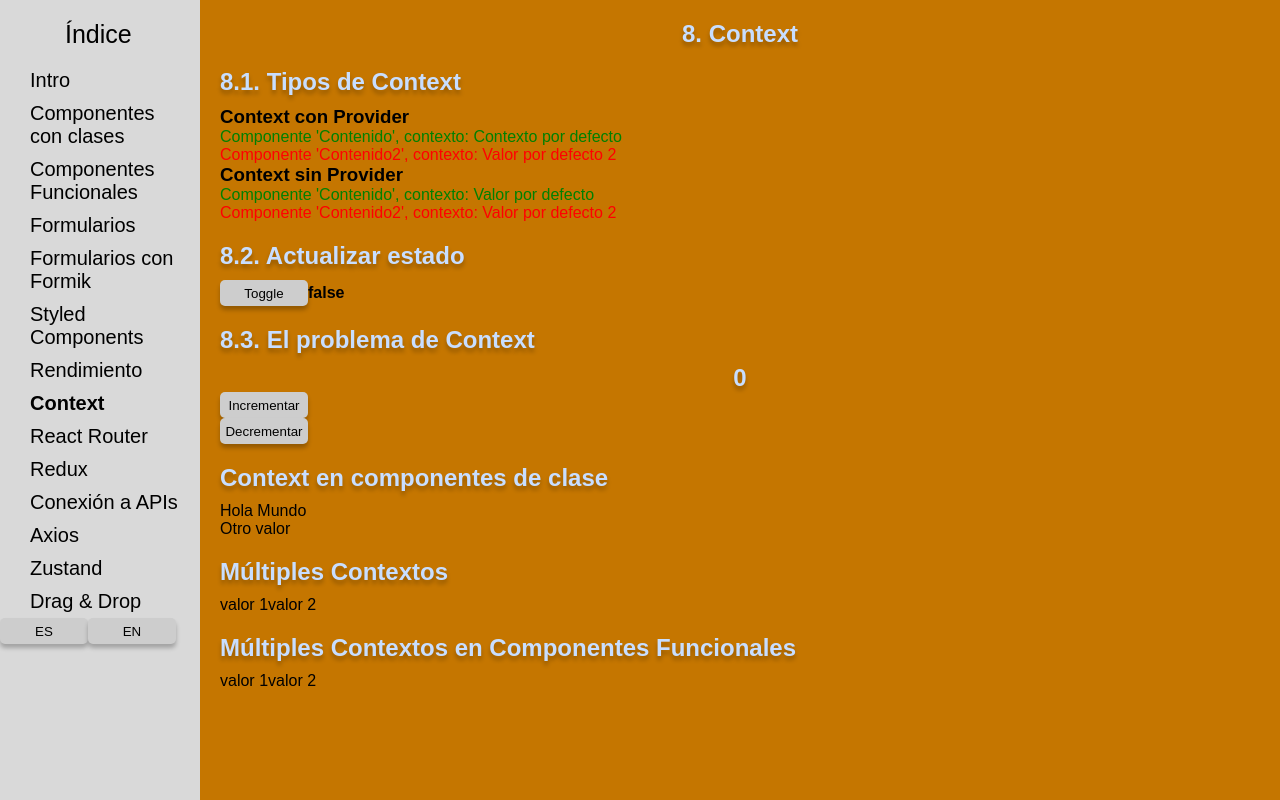
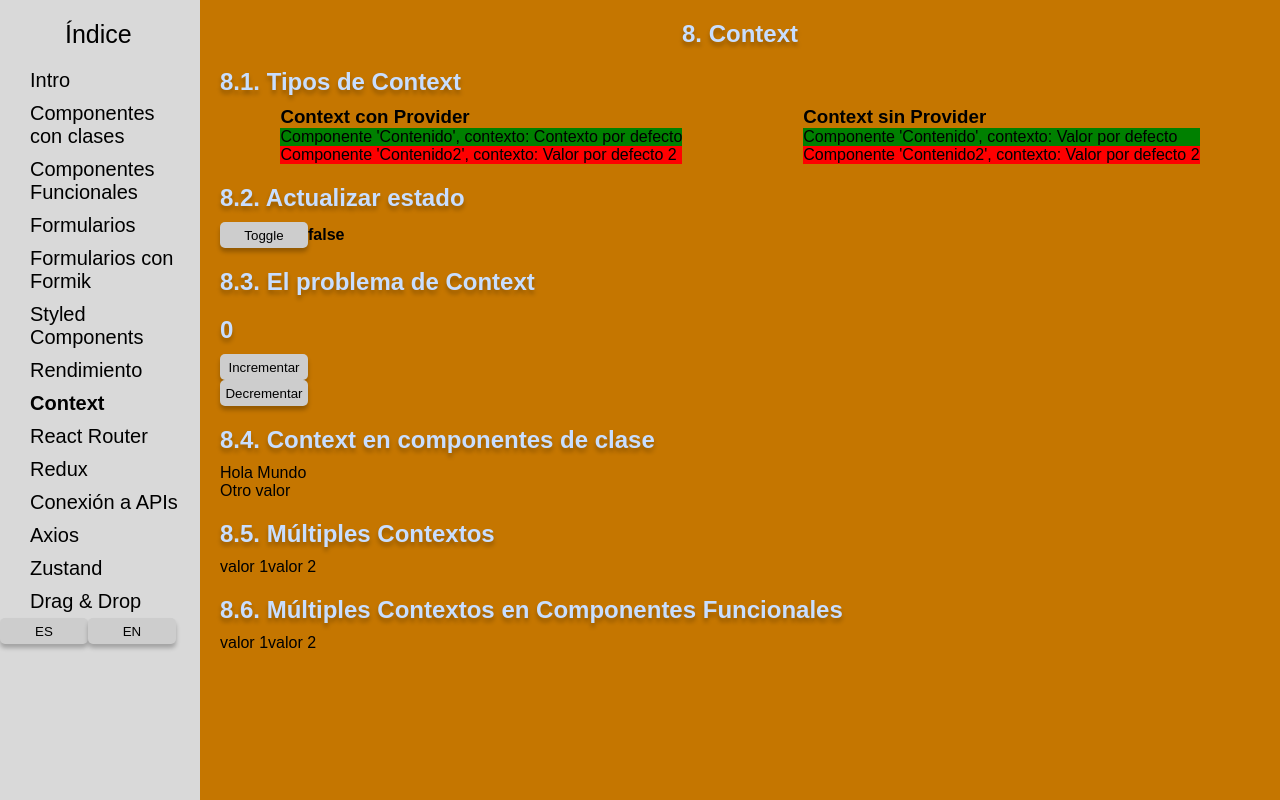
Before and after one commit to JuananA1000/AprendeReact, a React (Create React App) app: page /tema8 in a window 1280 px wide. Shown: the top 800 px of the page. Built offline with nearby package versions, Linux system fonts and the light colour scheme; no server answers.

Commit message:
Añadir traducciones

```diff
--- a/src/8_Context/1_Introduccion.js
+++ b/src/8_Context/1_Introduccion.js
@@ -1,5 +1,6 @@
 import { createContext, useContext } from 'react';
 import text from '../translations/es/global.json';
+import { H1t8 } from '../components/Headers/Headers';
 
 // Podremos pasarle a createContext cualquier tipo de valor: un string, número, objeto...
 const ContextoPorDefecto = createContext('Valor por defecto');
@@ -9,18 +10,15 @@ const Contexto2 = createContext('Valor por defecto 2');
 const ProviderPorDefecto = ({ children }) => {
   return (
     // La prop 'value' es obligatoria
-    <ContextoPorDefecto.Provider value={'Contexto por defecto'}>
-      <div></div>
-      {children}
-    </ContextoPorDefecto.Provider>
+    <ContextoPorDefecto.Provider value={'Contexto por defecto'}>{children}</ContextoPorDefecto.Provider>
   );
 };
 
 const Contenido = () => {
   const ctx = useContext(ContextoPorDefecto);
   return (
-    <div style={{ color: 'green' }}>
-      {text['context-page-content-component']} {ctx}
+    <div style={{ backgroundColor: 'green' }}>
+      {text['context-page-contexttype-content-component']} {ctx}
     </div>
   );
 };
@@ -28,8 +26,8 @@ const Contenido = () => {
 const Contenido2 = () => {
   const ctx = useContext(Contexto2);
   return (
-    <div style={{ color: 'red' }}>
-      {text['context-page-content2-component']} {ctx}
+    <div style={{ backgroundColor: 'red' }}>
+      {text['context-page-contexttype-content2-component']} {ctx}
     </div>
   );
 };
@@ -37,18 +35,24 @@ const Contenido2 = () => {
 export default function Introduccion() {
   return (
     <div>
-      <h1>{text['context-page-title']}</h1>
-      <h2>{text['context-page-context-type']}</h2>
+      <H1t8 />
+      <h2>{text['context-page-contexttype']}</h2>
 
-      <h3>{text['context-page-title-provider-value']}</h3>
+      <div style={{ display: 'flex', justifyContent: 'space-around' }}>
+        <div>
+          <h3>{text['context-page-contexttype-provider-value']}</h3>
           <ProviderPorDefecto>
             <Contenido />
             <Contenido2 />
           </ProviderPorDefecto>
+        </div>
 
-      <h3>{text['context-page-title-non-provider-value']}</h3>
+        <div>
+          <h3>{text['context-page-contexttype-non-provider-value']}</h3>
           <Contenido />
           <Contenido2 />
         </div>
+      </div>
+    </div>
   );
 }
--- a/src/8_Context/2_Actualizar_estado.js
+++ b/src/8_Context/2_Actualizar_estado.js
@@ -22,7 +22,7 @@ const Componente = () => {
 
   return (
     <div>
-      <button onClick={toggle}>{text['context-page-toggle-button']}</button>
+      <button onClick={toggle}>{text['context-page-updatestatus-toggle-button']}</button>
       <label>{valor.toString()}</label>
     </div>
   );
@@ -31,7 +31,7 @@ const Componente = () => {
 export default function ActualizarEstado() {
   return (
     <div>
-      <h2>{text['context-page-update-status']}</h2>
+      <h2>{text['context-page-updatestatus']}</h2>
 
       <Provider>
         <Componente />
--- a/src/8_Context/3_Problema_de_Context.js
+++ b/src/8_Context/3_Problema_de_Context.js
@@ -24,7 +24,7 @@ const Incrementar = () => {
 
   return (
     <div>
-      <button onClick={incrementar}>{text['context-page-increase-button']}</button>
+      <button onClick={incrementar}>{text['context-page-contextproblem-increase-button']}</button>
     </div>
   );
 };
@@ -35,7 +35,7 @@ const Decrementar = () => {
 
   return (
     <div>
-      <button onClick={decrementar}>{text['context-page-decrease-button']}</button>
+      <button onClick={decrementar}>{text['context-page-contextproblem-decrease-button']}</button>
     </div>
   );
 };
@@ -44,13 +44,13 @@ const Etiqueta = () => {
   console.log('ETIQUETA');
   const { contador } = useContext(Contexto);
 
-  return <h1>{contador}</h1>;
+  return <h2>{contador}</h2>;
 };
 
 export default function ProblemaDeContext() {
   return (
     <div>
-      <h2>{text['context-page-context-problem']}</h2>
+      <h2>{text['context-page-contextproblem']}</h2>
 
       <ContadorProvider>
         <Etiqueta />
--- a/src/8_Context/4_Context_en_componentes_de_clase.js
+++ b/src/8_Context/4_Context_en_componentes_de_clase.js
@@ -1,4 +1,5 @@
 import { Component, createContext } from 'react';
+import text from '../translations/es/global.json';
 
 const Contexto = createContext('Valor por defecto');
 
@@ -10,7 +11,7 @@ class Componente extends Component {
   // static contextType = Contexto;
   render() {
     // console.log('This context en Componente: ', this.context);
-    return <p>Hola Mundo</p>;
+    return <p>{text['context-page-contextclass-component']}</p>;
   }
 }
 Componente.contextType = Contexto;
@@ -19,7 +20,7 @@ export class ContextEnComponentesDeClase extends Component {
   render() {
     return (
       <div>
-        <h2>Context en componentes de clase</h2>
+        <h2>{text['context-page-contextclass']}</h2>
 
         <Provider>
           <Componente />
--- a/src/8_Context/5_Multiples_contextos.js
+++ b/src/8_Context/5_Multiples_contextos.js
@@ -1,4 +1,5 @@
 import { Component, createContext } from 'react';
+import text from '../translations/es/global.json';
 
 const Contexto1 = createContext('Primer Contexto');
 const Contexto2 = createContext('Segundo Contexto');
@@ -29,7 +30,7 @@ export class MultiplesContextos extends Component {
   render() {
     return (
       <div>
-        <h2>Múltiples Contextos</h2>
+        <h2>{text['context-page-multiplecontext']}</h2>
 
         <Provider>
           <Componente />
--- a/src/8_Context/6_Multiples_contextos_en_comp_func.js
+++ b/src/8_Context/6_Multiples_contextos_en_comp_func.js
@@ -1,4 +1,5 @@
 import { createContext, useContext } from 'react';
+import text from '../translations/es/global.json';
 
 const Contexto1 = createContext('Primer Contexto');
 const Contexto2 = createContext('Segundo Contexto');
@@ -22,7 +23,7 @@ const ComponenteFuncional = () => {
 export default function MultiplesContextosEnCompFunc() {
   return (
     <div>
-      <h2>Múltiples Contextos en Componentes Funcionales</h2>
+      <h2>{text['context-page-multiplecontextfunc']}</h2>
 
       <Provider>
         <ComponenteFuncional />
--- a/src/translations/es/global.json
+++ b/src/translations/es/global.json
@@ -175,16 +175,20 @@
   "performance-page-memomyform-component-required": "Obligatorio",
 
   "context-page-title": "8. Context",
-  "context-page-context-type": "8.1. Tipos de Context",
-  "context-page-title-provider-value": "Context con Provider",
-  "context-page-title-non-provider-value": "Context sin Provider",
-  "context-page-content-component": "Componente 'Contenido', contexto: ",
-  "context-page-content2-component": "Componente 'Contenido2', contexto: ",
-  "context-page-update-status": "8.2. Actualizar estado",
-  "context-page-toggle-button": "Toggle",
-  "context-page-context-problem": "8.3. El problema de Context",
-  "context-page-increase-button": "Incrementar",
-  "context-page-decrease-button": "Decrementar",
+  "context-page-contexttype": "8.1. Tipos de Context",
+  "context-page-contexttype-provider-value": "Context con Provider",
+  "context-page-contexttype-non-provider-value": "Context sin Provider",
+  "context-page-contexttype-content-component": "Componente 'Contenido', contexto: ",
+  "context-page-contexttype-content2-component": "Componente 'Contenido2', contexto: ",
+  "context-page-updatestatus": "8.2. Actualizar estado",
+  "context-page-updatestatus-toggle-button": "Toggle",
+  "context-page-contextproblem": "8.3. El problema de Context",
+  "context-page-contextproblem-increase-button": "Incrementar",
+  "context-page-contextproblem-decrease-button": "Decrementar",
+  "context-page-contextclass": "8.4. Context en componentes de clase",
+  "context-page-contextclass-component": "Hola Mundo",
+  "context-page-multiplecontext": "8.5. Múltiples Contextos",
+  "context-page-multiplecontextfunc": "8.6. Múltiples Contextos en Componentes Funcionales",
 
   "react-router-page-title": "9. React Router",
   "react-router-page-intro": "Introducción",
```
Lines whose indentation alone changed are shown as unchanged.
